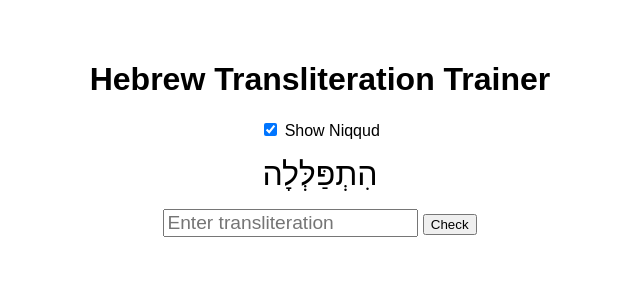
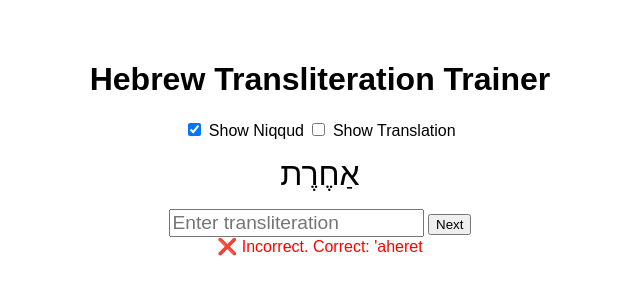
Before and after one commit to dwerkjem/Hebrew-Transliteration-Trainer, a website built with Vite: page index.html in a window 1280 px wide. Both pictures are taken after a click on the button "Check". Shown: the whole page, without its empty margins (320-960 px from the left). Built offline with nearby package versions, Linux system fonts and the light colour scheme.

Commit message:
feat: add translation toggle functionality and update UI behavior

```diff
--- a/index.html
+++ b/index.html
@@ -13,8 +13,16 @@
     Show Niqqud
   </label>
 
+  <!-- add below your Niqqud toggle -->
+  <label>
+    <input type="checkbox" id="translation-toggle" />
+    Show Translation
+  </label>
+
   <div id="quiz-container">
     <div id="hebrew-word"></div>
+    <!-- new translation placeholder -->
+    <div id="translation-word" style="margin-top:8px;color:#555"></div>
     <input type="text" id="translit-input" placeholder="Enter transliteration" />
     <button id="check-btn">Check</button>
     <div id="feedback"></div>
--- a/src/main.js
+++ b/src/main.js
@@ -2,7 +2,9 @@ let words = [];
 let currentWord = null;
 
 const toggle = document.getElementById("niqqud-toggle");
+const translationToggle = document.getElementById("translation-toggle");
 const wordDiv = document.getElementById("hebrew-word");
+const translationDiv = document.getElementById("translation-word");
 const input = document.getElementById("translit-input");
 const feedback = document.getElementById("feedback");
 const button = document.getElementById("check-btn");
@@ -21,32 +23,59 @@ async function loadWords() {
 function nextWord() {
     currentWord = words[Math.floor(Math.random() * words.length)];
     const showNiqud = toggle.checked;
-    // JSON uses capitalized keys
     wordDiv.textContent = showNiqud
         ? currentWord.Niqqud
         : currentWord.Hebrew;
+
+    // always clear translation until after submission
+    translationDiv.textContent = "";
     input.value = "";
     feedback.textContent = "";
+
+    // reset button to “Check”
+    button.textContent = "Check";
 }
 
 button.addEventListener("click", () => {
+    if (button.textContent === "Check") {
+        // evaluate answer
         const userInput = input.value.trim().toLowerCase();
         if (userInput === currentWord.Transliteration.toLowerCase()) {
             feedback.textContent = "✅ Correct!";
             feedback.style.color = "green";
         } else {
+            // show correct transliteration when incorrect
             feedback.textContent = `❌ Incorrect. Correct: ${currentWord.Transliteration}`;
             feedback.style.color = "red";
         }
-    setTimeout(nextWord, 1500);
+
+        // show translation after submission (regardless of correctness)
+        if (translationToggle.checked) {
+            translationDiv.textContent = currentWord.Translation;
+        }
+
+        // switch to “Next” mode
+        button.textContent = "Next";
+
+    } else {
+        // Next pressed → load a new word
+        nextWord();
+    }
 });
 
+// Enter = submit or next
+input.addEventListener("keydown", e => {
+    if (e.key === "Enter") button.click();
+});
+
+// you can still toggle niqqud on the fly
 toggle.addEventListener("change", () => {
-    if (currentWord) {
+    if (currentWord && button.textContent === "Check") {
         wordDiv.textContent = toggle.checked
             ? currentWord.Niqqud
             : currentWord.Hebrew;
     }
 });
 
+// translation‐toggle has no immediate effect until after “Check”
 loadWords();
```
Lines whose indentation alone changed are shown as unchanged.
